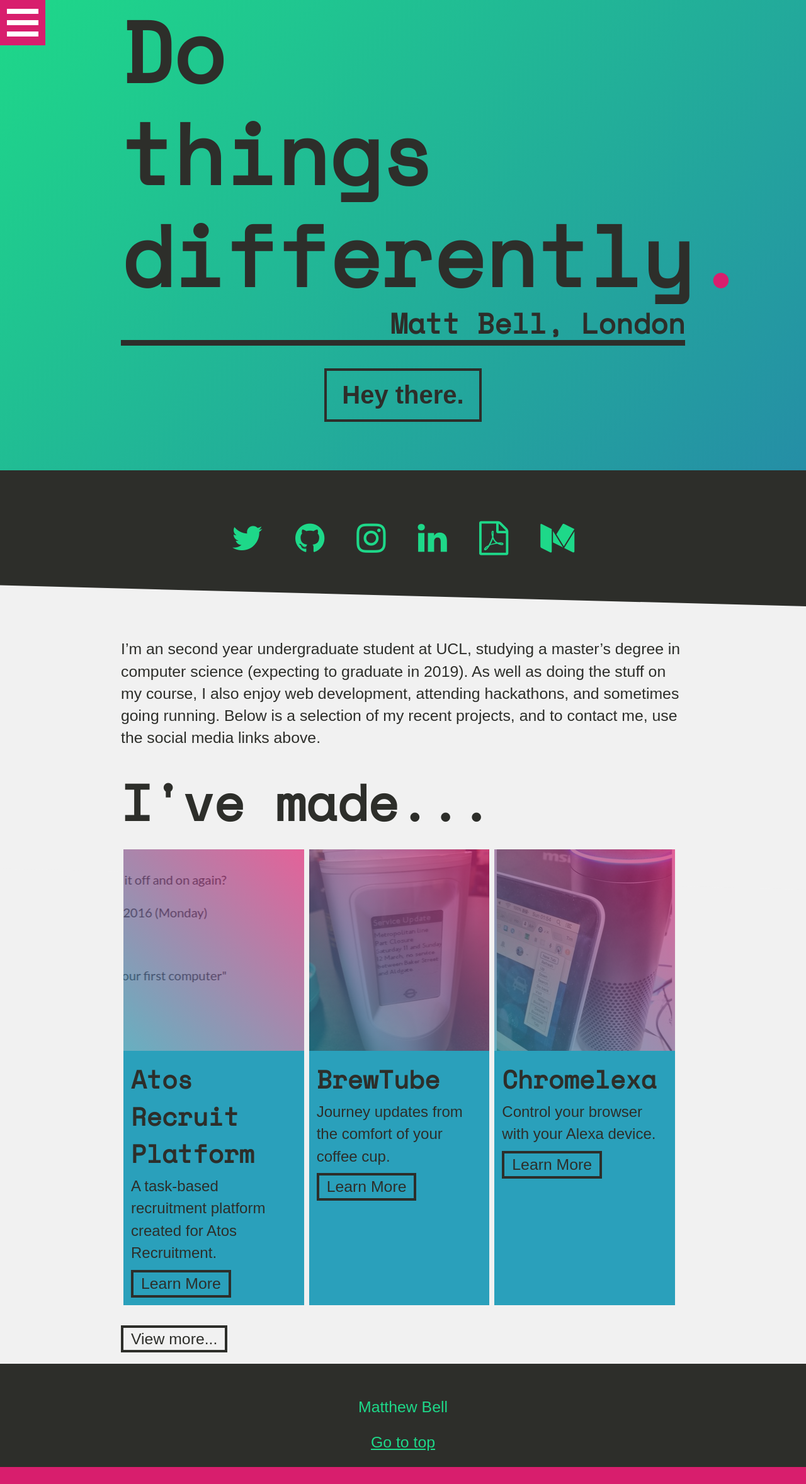
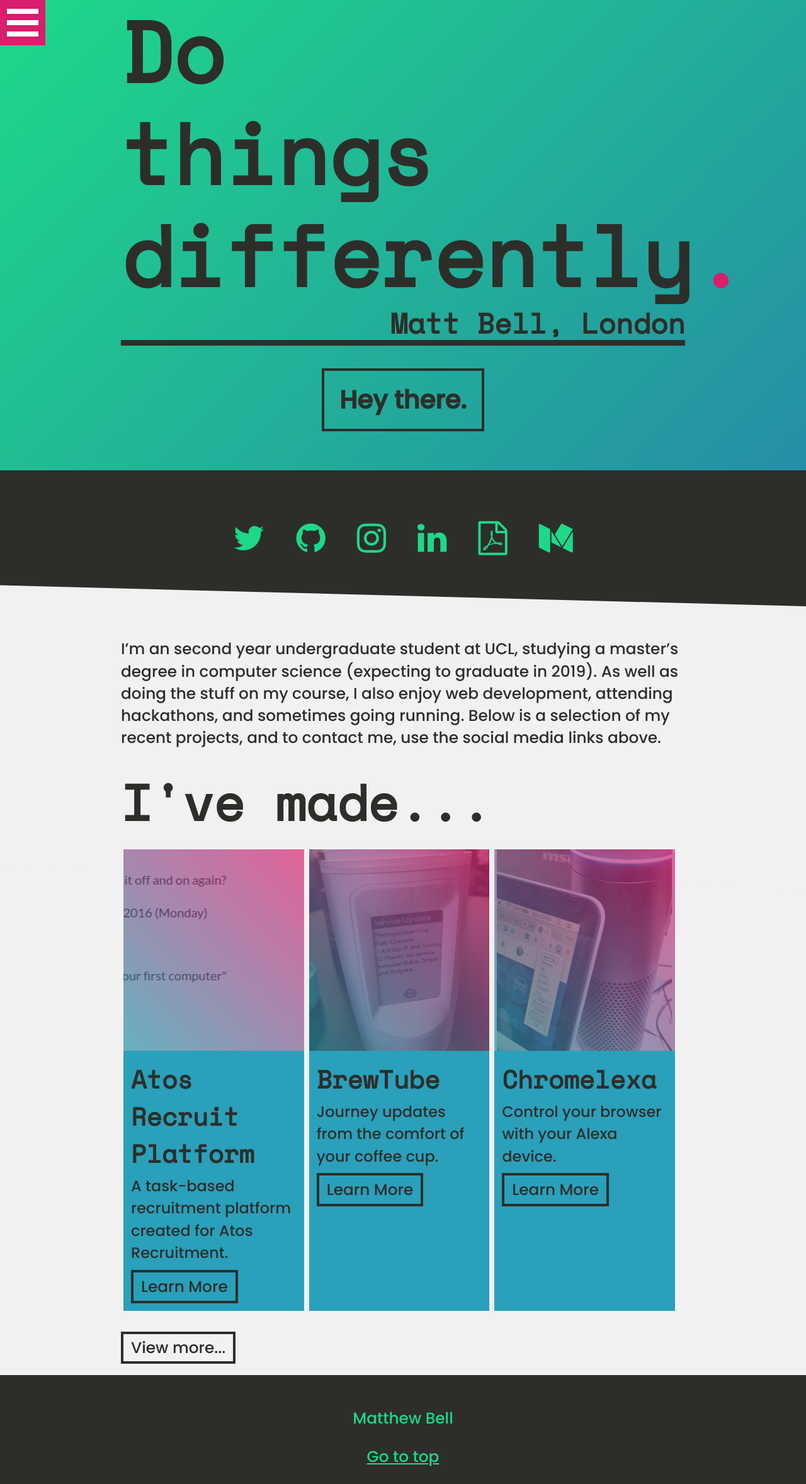
Before and after one commit to maisieccino/mbellgb.github.io, a Jekyll site: the page built from index.md, in a window 1280 px wide. Shown: the whole page at 63% size. Built offline with Jekyll 4.4.1, drawn with Linux system fonts in a browser that asks for light colours; nearby versions of some CDN libraries; before the commit the page ends 2330 px from its top, so only the background shows below that.

Commit message:
Fix google fonts

```diff
--- a/_layouts/default.html
+++ b/_layouts/default.html
@@ -6,7 +6,7 @@
     <title>Matt Bell</title>
     <meta name="viewport" content="width=device-width,initial-scale=1" />
     <link rel="stylesheet" href="https://maxcdn.bootstrapcdn.com/font-awesome/4.6.1/css/font-awesome.min.css">
-    <link href="https://fonts.googleapis.com/css?family=Dosis:600,800|Signika|Space+Mono" rel="stylesheet">
+    <link href="https://fonts.googleapis.com/css?family=Poppins:500|Space+Mono" rel="stylesheet">
     <link rel="stylesheet" href="/assets/css/main.css" />
 </head>
 
--- a/_sass/_jumbo.scss
+++ b/_sass/_jumbo.scss
@@ -45,8 +45,8 @@
 
     h1 {
 
-        font-size: 15vw;
-        line-height: 17vw;
+        font-size: 13vw;
+        line-height: 13vw;
         font-family: $font_heading;
         font-weight: 800;
         text-align: left;
```
